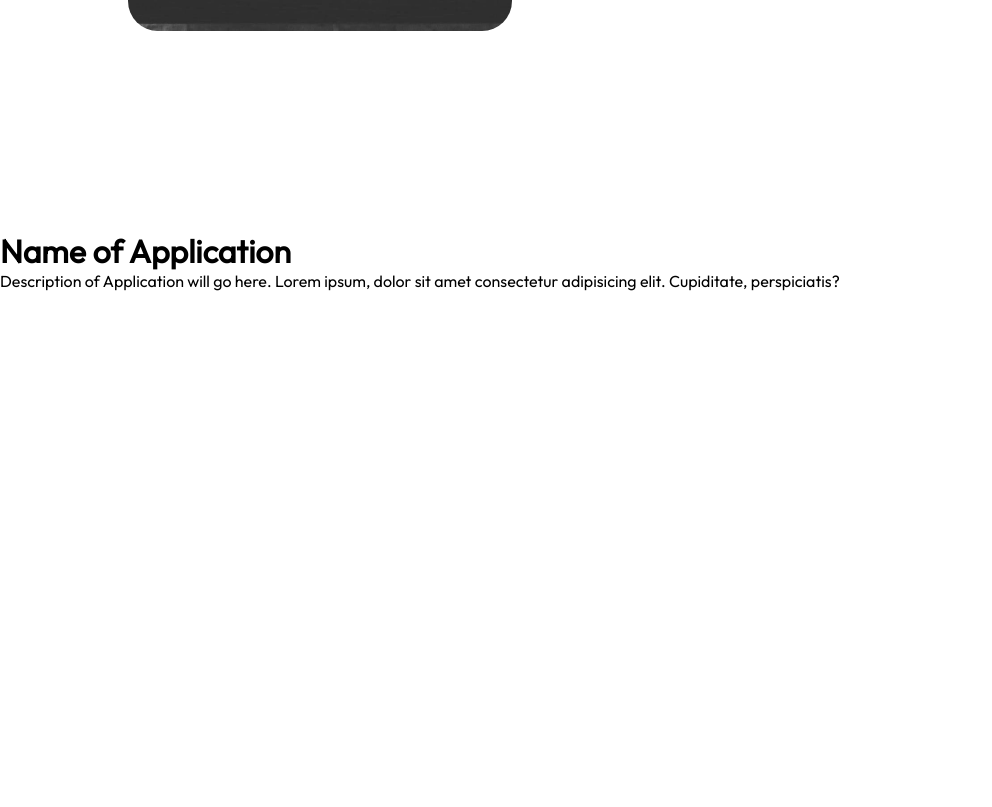
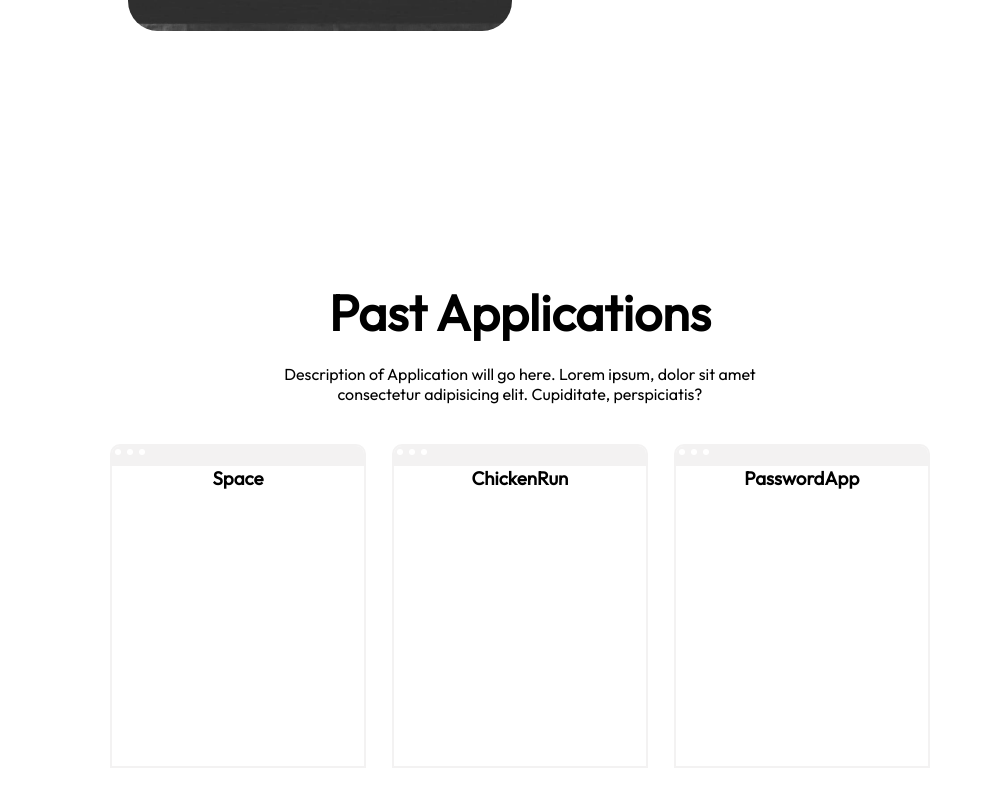
Before and after one commit to Tschram93/react-portfolio, a React (Create React App) app: page / in a window 1280 px wide. Shown: the part 1529-2336 px from the top of the page, without its empty margins (0-992 px from the left). Built offline with nearby package versions, Linux system fonts and the light colour scheme; the HTML template or start-up script is replaced by a standard one.

Commit message:
formatting and styling past work indendent components

```diff
--- a/src/components/Chickenrun/Chickenrun.css
+++ b/src/components/Chickenrun/Chickenrun.css
@@ -1,8 +1,23 @@
-.chickenrun {
+.p {
+    border: 2px solid rgb(243, 242, 242);
+    border-radius: 10px 10px 0px 0px;
+    height: 40vh;
+    margin: 20px 10px;
+    overflow: hidden;
+    width: 30%;
+}
+
+.p-browser {
+    background-color: rgb(243, 242, 242);
+    display: flex;
+    height: 20px;
 
 }
 
-.container {
-    display: flex;
-    height: 100vh;
+.p-circle {
+    background-color: #ffffff;
+    border-radius: 50%;
+    height: 6px;
+    margin: 3px;
+    width: 6px;
 }
--- a/src/components/Chickenrun/Chickenrun.js
+++ b/src/components/Chickenrun/Chickenrun.js
@@ -3,12 +3,15 @@ import './Chickenrun.css';
 
 function Chickenrun() {
 	return (
-    <div className='container'>
-        <div className='chickenrun'>
-
-        </div>
-    </div>
-)
+		<div className='p'>
+			<div className='p-browser'>
+				<div className='p-circle'></div>
+				<div className='p-circle'></div>
+				<div className='p-circle'></div>
+			</div>
+				<h3>ChickenRun</h3>
+		</div>
+	);
 }
 
 export default Chickenrun;
--- a/src/components/PasswordApp/PasswordApp.css
+++ b/src/components/PasswordApp/PasswordApp.css
@@ -0,0 +1,23 @@
+.p {
+    border: 2px solid rgb(243, 242, 242);
+    border-radius: 10px 10px 0px 0px;
+    height: 40vh;
+    margin: 20px 10px;
+    overflow: hidden;
+    width: 30%;
+}
+
+.p-browser {
+    background-color: rgb(243, 242, 242);
+    display: flex;
+    height: 20px;
+}
+
+
+.p-circle {
+    background-color: #ffffff;
+    border-radius: 50%;
+    height: 6px;
+    margin: 3px;
+    width: 6px;
+}
--- a/src/components/PasswordApp/PasswordApp.js
+++ b/src/components/PasswordApp/PasswordApp.js
@@ -2,7 +2,16 @@ import React from 'react';
 import './PasswordApp.css';
 
 function PasswordApp() {
-	return <div></div>;
+	return (
+		<div className='p'>
+			<div className='p-browser'>
+				<div className='p-circle'></div>
+				<div className='p-circle'></div>
+				<div className='p-circle'></div>
+			</div>
+				<h3>PasswordApp</h3>
+		</div>
+	);
 }
 
 export default PasswordApp;
--- a/src/components/Space/Space.css
+++ b/src/components/Space/Space.css
@@ -0,0 +1,24 @@
+.p {
+    border: 2px solid rgb(243, 242, 242);
+    border-radius: 10px 10px 0px 0px;
+    height: 40vh;
+    margin: 20px 10px;
+    overflow: hidden;
+    width: 30%;
+}
+
+.p-browser {
+    background-color: rgb(243, 242, 242);
+    display: flex;
+    height: 20px;
+
+}
+
+
+.p-circle {
+    background-color: #ffffff;
+    border-radius: 50%;
+    height: 6px;
+    margin: 3px;
+    width: 6px;
+}
--- a/src/components/Space/Space.js
+++ b/src/components/Space/Space.js
@@ -2,7 +2,16 @@ import React from 'react';
 import './Space.css';
 
 function Space() {
-	return <div></div>;
+	return (
+		<div className='p'>
+			<div className='p-browser'>
+				<div className='p-circle'></div>
+				<div className='p-circle'></div>
+				<div className='p-circle'></div>
+			</div>
+				<h3>Space</h3>
+		</div>
+	);
 }
 
 export default Space;
--- a/src/components/Work/Work.css
+++ b/src/components/Work/Work.css
@@ -4,21 +4,29 @@
 }
 
 .wl {
-
+    align-items: center;
+    display: flex;
+    flex-direction: column;
+    padding: 50px 100px;
+    text-align: center;
 }
 
 .wl-desc {
-
+    margin: 20px 0px;
 }
 
 .wl-list {
-
+    display: flex;
+    flex-wrap: wrap;
+    justify-content: space-between;
+    width: 100%;
 }
 
 .wl-text {
-
+    width: 65%;
 }
 
 .wl-title {
-
+    font-size: 50px;
+    font-weight: 600;
 }
--- a/src/components/Work/Work.js
+++ b/src/components/Work/Work.js
@@ -1,6 +1,7 @@
 import React from 'react';
 import { Link } from 'react-router-dom';
 import Chickenrun from '../Chickenrun/Chickenrun';
+import PasswordApp from '../PasswordApp/PasswordApp';
 import Space from '../Space/Space';
 import './Work.css';
 
@@ -9,10 +10,13 @@ function Work() {
         <div className='work'>
             <div className="wl">
                 <div className="wl-text">
-                    <h1 className="wl-title">Name of Application</h1>
+                    <h1 className="wl-title">Past Applications</h1>
                     <p className="wl-desc">Description of Application will go here. Lorem ipsum, dolor sit amet consectetur adipisicing elit. Cupiditate, perspiciatis?</p>
                 </div>
                 <div className="wl-list">
+                    <Space />
+                    <Chickenrun />
+                    <PasswordApp />
                     {/* <PastWork />   Create past work component for each past application and insert it here as a react element/component */}
                 </div>
             </div>
```
